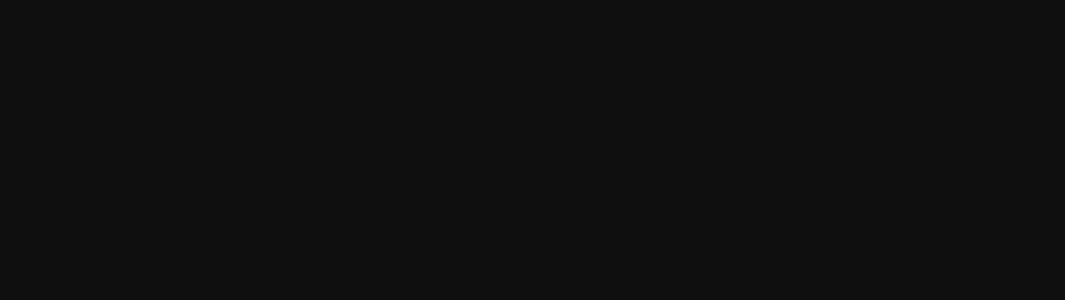
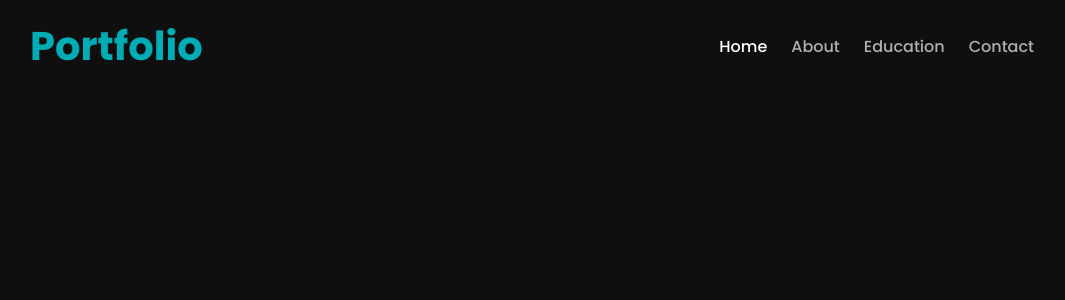
Before and after one commit to aravinth2723/aravinth-portfolio, an Angular app: page /#home in a window 1280 px wide. Before the commit this address led to /. Shown: the top 300 px of the page, without its empty margins (108-1173 px from the left). Built offline with nearby package versions, Linux system fonts and the light colour scheme.

Commit message:
Navbar section completed

```diff
--- a/src/app/app.html
+++ b/src/app/app.html
@@ -0,0 +1,3 @@
+<header id="home">
+  <app-navbar [deviceType]="deviceType"></app-navbar>
+</header>
--- a/src/app/app.ts
+++ b/src/app/app.ts
@@ -9,10 +9,11 @@
 import { Responsive } from './services/responsive';
 import { Subject, takeUntil } from 'rxjs';
 import { DeviceType } from './interfaces/device-type';
+import { Navbar } from './components/shared/navbar/navbar';
 
 @Component({
   selector: 'app-root',
-  imports: [],
+  imports: [Navbar],
   templateUrl: './app.html',
   styleUrl: './app.scss',
 })
--- a/src/app/common/animations/slide.ts
+++ b/src/app/common/animations/slide.ts
@@ -4,6 +4,7 @@
   style,
   transition,
   animate,
+  AUTO_STYLE,
 } from '@angular/animations';
 
 export const slideInOut = trigger('slideInOut', [
@@ -22,3 +23,10 @@
   transition('in => out', animate('400ms ease-in-out')),
   transition('out => in', animate('400ms ease-in-out')),
 ]);
+
+export const slideUpDown = trigger('collapse', [
+  state('false', style({ height: AUTO_STYLE, visibility: AUTO_STYLE })),
+  state('true', style({ height: '0', visibility: 'hidden' })),
+  transition('false => true', animate(300 + 'ms ease-in')),
+  transition('true => false', animate(300 + 'ms ease-out')),
+]);
--- /dev/null
+++ b/src/app/common/styles/button.scss
@@ -0,0 +1,8 @@
+.icon-btn {
+  color: var(--text-muted);
+  font-size: 24px;
+  &:hover {
+    color: var(--text-primary);
+    cursor: pointer;
+  }
+}
--- /dev/null
+++ b/src/app/common/styles/heading.scss
@@ -0,0 +1,12 @@
+.heading {
+  font-size: clamp(1.25rem, 5vw, 2.5rem);
+  color: var(--highlight-color);
+  width: fit-content;
+}
+
+.heading-2 {
+  font-size: clamp(1rem, 4vw, 2rem);
+  color: var(--highlight-color);
+  width: fit-content;
+  margin-bottom: 1rem;
+}
--- /dev/null
+++ b/src/app/components/shared/navbar/menu/menu.html
@@ -0,0 +1,21 @@
+@if (!deviceType().web) {
+<section class="side-menu">
+  <h1 class="heading">Portfolio</h1>
+  <fa-icon
+    [icon]="closeIcon"
+    (click)="toggleNav('out')"
+    class="icon-btn"
+  ></fa-icon>
+</section>
+}
+<ul class="menu-list">
+  @for (item of navLinks; track $index) {
+  <li
+    class="menu-item"
+    [class.active]="item == activeSection()"
+    (click)="toggleNav(item)"
+  >
+    {{ item }}
+  </li>
+  }
+</ul>
--- /dev/null
+++ b/src/app/components/shared/navbar/menu/menu.scss
@@ -0,0 +1,58 @@
+:host {
+  .menu-list {
+    list-style-type: none;
+    .menu-item {
+      color: var(--text-muted);
+      font-weight: 500;
+      transition: color 0.3s ease;
+      padding: 10px 0 10px 20px;
+      &::first-letter {
+        text-transform: uppercase;
+      }
+      &:hover {
+        color: var(--text-primary);
+        cursor: pointer;
+      }
+    }
+    .menu-item.active {
+      color: var(--text-primary);
+    }
+  }
+}
+
+:host-context(.web) {
+  :host {
+    left: 0;
+    top: 0;
+    right: 0;
+    bottom: auto;
+  }
+  .menu-list {
+    display: flex;
+    gap: 1.5rem;
+    .menu-item {
+      padding: 0;
+    }
+  }
+}
+
+:host-context(.tablet),
+:host-context(.mobile) {
+  :host {
+    position: fixed;
+    z-index: 1;
+    left: auto;
+    top: 0;
+    right: 0;
+    bottom: 0;
+    width: 20%;
+    min-width: 250px;
+    background-color: var(--secondary-accent);
+    .side-menu {
+      display: flex;
+      justify-content: space-between;
+      align-items: center;
+      padding: 8px 16px;
+    }
+  }
+}
--- /dev/null
+++ b/src/app/components/shared/navbar/menu/menu.ts
@@ -0,0 +1,57 @@
+import {
+  Component,
+  ElementRef,
+  EventEmitter,
+  HostListener,
+  inject,
+  Input,
+  Output,
+  Renderer2,
+  Signal,
+  signal,
+} from '@angular/core';
+import { ActivatedRoute, Router } from '@angular/router';
+import { DeviceType } from '../../../../interfaces/device-type';
+import { FontAwesomeModule } from '@fortawesome/angular-fontawesome';
+import { faXmark } from '@fortawesome/free-solid-svg-icons';
+
+@Component({
+  selector: 'app-menu',
+  imports: [FontAwesomeModule],
+  templateUrl: './menu.html',
+  styleUrl: './menu.scss',
+})
+export class Menu {
+  @Input() deviceType!: Signal<DeviceType>;
+  @Output() dataChanged = new EventEmitter<string>();
+  readonly navLinks: string[] = ['home', 'about', 'education', 'contact'];
+  readonly closeIcon = faXmark;
+  activeSection = signal<string | null>(null);
+
+  private activateRoute = inject(ActivatedRoute);
+  private router = inject(Router);
+
+  constructor() {
+    location.hash = 'home';
+  }
+
+  ngOnInit() {
+    this.activateRoute.fragment.subscribe((fragment: string | null) => {
+      this.activeSection.set(fragment);
+      this.scrollToActiveRoute(fragment);
+    });
+  }
+
+  toggleNav(section: string) {
+    if (section != 'out') {
+      this.router.navigate([''], { fragment: section });
+    }
+    this.dataChanged.emit('out');
+  }
+
+  private scrollToActiveRoute(section: string | null): void {
+    if (section) {
+      document.getElementById(section)?.scrollIntoView({ behavior: 'smooth' });
+    }
+  }
+}
--- /dev/null
+++ b/src/app/components/shared/navbar/navbar.html
@@ -0,0 +1,24 @@
+<nav [@collapse]="isScroll()">
+  <h1 class="heading">Portfolio</h1>
+  @if (deviceType().web) {
+  <app-menu
+    [@slideInOut]="!deviceType().web && menuState"
+    (dataChanged)="toggleMenu($event)"
+    [deviceType]="deviceType"
+  ></app-menu>
+  }@else {
+  <fa-icon
+    [icon]="menuIcon"
+    (click)="toggleMenu(null)"
+    class="icon-btn"
+  ></fa-icon>
+  }
+</nav>
+
+@if (!deviceType().web) {
+<app-menu
+  [@slideInOut]="!deviceType().web && menuState"
+  (dataChanged)="toggleMenu($event)"
+  [deviceType]="deviceType"
+></app-menu>
+}
--- /dev/null
+++ b/src/app/components/shared/navbar/navbar.scss
@@ -0,0 +1,51 @@
+:host {
+  position: fixed;
+  z-index: 1;
+  top: 0;
+  bottom: auto;
+  left: 0;
+  right: 0;
+  nav {
+    display: flex;
+    justify-content: space-between;
+    align-items: center;
+    padding: 16px 48px;
+  }
+}
+
+:host-context(.web) {
+  :host {
+    display: flex;
+    justify-content: center;
+    nav {
+      max-width: 1100px;
+      width: 100%;
+    }
+  }
+}
+
+:host-context(.tablet) {
+  :host {
+    nav {
+      padding: 12px 24px;
+    }
+  }
+}
+
+:host-context(.mobile) {
+  :host {
+    nav {
+      padding: 8px 16px;
+    }
+  }
+}
+
+:host.scrolled {
+  background-color: var(--secondary-accent);
+}
+:host.scrolling {
+  nav {
+    padding-top: 0;
+    padding-bottom: 0;
+  }
+}
--- /dev/null
+++ b/src/app/components/shared/navbar/navbar.ts
@@ -0,0 +1,82 @@
+import {
+  Component,
+  HostBinding,
+  HostListener,
+  Input,
+  OnDestroy,
+  OnInit,
+  Signal,
+  signal,
+} from '@angular/core';
+import { Menu } from './menu/menu';
+import { DeviceType } from '../../../interfaces/device-type';
+import { FontAwesomeModule } from '@fortawesome/angular-fontawesome';
+import { faBars } from '@fortawesome/free-solid-svg-icons';
+import { slideInOut, slideUpDown } from '../../../common/animations/slide';
+
+@Component({
+  selector: 'app-navbar',
+  standalone: true,
+  imports: [Menu, FontAwesomeModule],
+  templateUrl: './navbar.html',
+  styleUrl: './navbar.scss',
+  animations: [slideInOut, slideUpDown],
+})
+export class Navbar implements OnInit, OnDestroy {
+  @Input() deviceType!: Signal<DeviceType>;
+
+  menuState: 'in' | 'out' = 'out';
+  readonly menuIcon = faBars;
+  isScroll = signal(false);
+  private scrollTimeout: any;
+
+  @HostBinding('class.scrolled') get isScrolled(): boolean {
+    return window.scrollY > 0;
+  }
+
+  @HostBinding('class.scrolling') get scrolling(): boolean {
+    return this.isScroll();
+  }
+
+  ngOnInit(): void {
+    this.applyResizeRules();
+  }
+
+  toggleMenu(active: string | null): void {
+    this.menuState = active ? 'out' : 'in';
+    this.updateScrollState();
+  }
+
+  @HostListener('window:scroll')
+  onScroll(): void {
+    if (this.menuState === 'out' || this.deviceType().web) {
+      this.updateScrollState();
+      this.debounceScrollStop();
+    }
+  }
+
+  @HostListener('window:resize')
+  onResize(): void {
+    this.applyResizeRules();
+  }
+
+  private updateScrollState(): void {
+    this.isScroll.set(window.scrollY > 0);
+  }
+
+  private debounceScrollStop(): void {
+    clearTimeout(this.scrollTimeout);
+    this.scrollTimeout = setTimeout(() => this.isScroll.set(false), 800);
+  }
+
+  private applyResizeRules(): void {
+    if (this.deviceType().web) {
+      this.menuState = 'out';
+      this.isScroll.set(false);
+    }
+  }
+
+  ngOnDestroy(): void {
+    clearTimeout(this.scrollTimeout);
+  }
+}
--- a/src/styles.scss
+++ b/src/styles.scss
@@ -1,3 +1,6 @@
+@use "./app/common/styles/button.scss";
+@use "./app/common/styles/heading.scss";
+
 :root {
   --background: #0f0f0f;
   --primary-accent: #1f1f1f; // Background : Card - section
```
